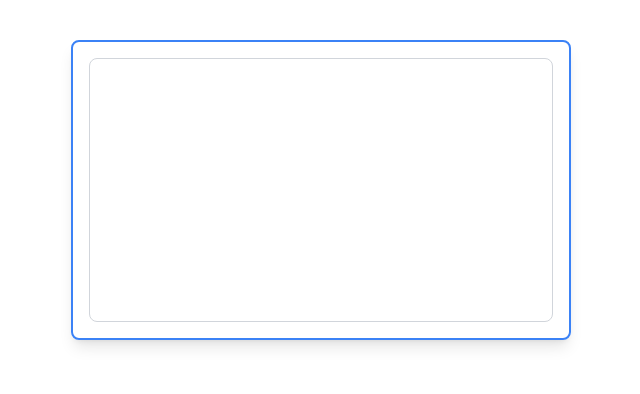
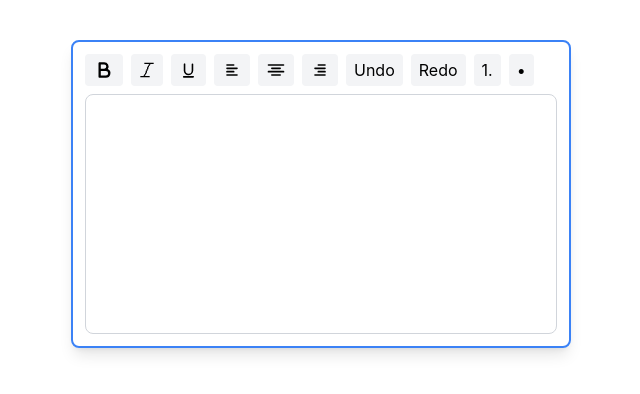
Before and after one commit to Phoreverr/react-text-editor, a React (Create React App) app: page / in a window 1280 px wide. Shown: the top 394 px of the page, without its empty margins (319-959 px from the left). Built offline with nearby package versions, Linux system fonts and the light colour scheme.

Commit message:
feat: design implementation

```diff
--- a/src/App.tsx
+++ b/src/App.tsx
@@ -1,14 +1,69 @@
 import './App.css';
+import { useRef, useState } from 'react';
+import AlignLeftIcons from './components/icons/AlignLeft.icon';
+import AlignCenterIcons from './components/icons/AlignCenter.icon';
+import AlignRightIcons from './components/icons/AlignRight.icon';
+import Underline from './components/icons/Underline.icon';
+import ItalicIcon from './components/icons/Italics.icon';
+import BoldIcon from './components/icons/Bold.icon';
 
 function App() {
+
+  const [align, setAlign] = useState("");
+  // const [align, setAlign] = useState<'left' | 'center' | 'right'>("");
+  const editorRef = useRef<HTMLDivElement>(null);
+
+  const exec = (command: string, value?: string) => {
+    document.execCommand(command, false, value);
+    editorRef.current?.focus();
+  };
+
   return (
-    <div className="w-[500px] h-[300px] border-2 border-blue-500 p-4 rounded-lg shadow-lg mx-auto mt-10">
-      <div className='flex justify-center'>
-
+    <div className="w-[500px] h-auto border-2 border-blue-500 p-3 rounded-lg shadow-lg mx-auto mt-10">
+      <div className='flex space-x-2 mb-2'>
+        <button className="px-2 py-1 rounded bg-gray-100" onClick={() => exec('bold')}>
+          <BoldIcon/>
+        </button>
+        <button className="px-2 py-1 rounded bg-gray-100" onClick={() => exec('italic')}>
+          <ItalicIcon/>
+        </button>
+        <button className="px-2 py-1 rounded bg-gray-100" onClick={() => exec('underline')}>
+          <Underline/>
+        </button>
+         <button
+          className={`px-2 py-1 rounded ${align === 'left' ? 'bg-blue-500 text-white' : 'bg-gray-100'}`}
+          onClick={() => setAlign('left')}>
+          <AlignLeftIcons/>
+        </button>
+        <button
+          className={`px-2 py-1 rounded ${align === 'center' ? 'bg-blue-500 text-white' : 'bg-gray-100'}`}
+          onClick={() => setAlign('center')}>
+          <AlignCenterIcons/>
+        </button>
+        <button
+          className={`px-2 py-1 rounded ${align === 'right' ? 'bg-blue-500 text-white' : 'bg-gray-100'}`}
+          onClick={() => setAlign('right')}
+        >
+          <AlignRightIcons/>
+        </button>
+        <button className="px-2 py-1 rounded bg-gray-100" onClick={() => exec('undo')}>
+          Undo
+        </button>
+        <button className="px-2 py-1 rounded bg-gray-100" onClick={() => exec('redo')}>
+          Redo
+        </button>
+        <button className="px-2 py-1 rounded bg-gray-100" onClick={() => exec('insertOrderedList')}>
+          1.
+        </button>
+        <button className="px-2 py-1 rounded bg-gray-100" onClick={() => exec('insertUnorderedList')}>
+          •
+        </button>
       </div>
-      <textarea
-        className="w-full h-full p-2 border border-gray-300 rounded-lg focus:outline-none focus:ring-0 focus:border-gray-300 resize-none"
-      ></textarea>
+      <div
+        ref={editorRef}
+        className="w-full h-60 p-2 border border-gray-300 rounded-lg focus:outline-none resize-none"
+        contentEditable
+      ></div>
     </div>
   );
 }
--- /dev/null
+++ b/src/components/icons/AddImage.icon.tsx
@@ -0,0 +1,25 @@
+import React from "react";
+
+const AddImageIcon = () => {
+  return (
+    <svg
+      xmlns="http://www.w3.org/2000/svg"
+      width="24"
+      height="24"
+      viewBox="0 0 24 24"
+    >
+      <g
+        fill="none"
+        stroke="currentColor"
+        strokeLinecap="round"
+        strokeLinejoin="round"
+        strokeWidth="1.5"
+      >
+        <path d="M16.24 3.5h-8.5a5 5 0 0 0-5 5v7a5 5 0 0 0 5 5h8.5a5 5 0 0 0 5-5v-7a5 5 0 0 0-5-5" />
+        <path d="m2.99 17l2.75-3.2a2.2 2.2 0 0 1 2.77-.27a2.2 2.2 0 0 0 2.77-.27l2.33-2.33a4 4 0 0 1 5.16-.43l2.49 1.93M7.99 10.17a1.66 1.66 0 1 0 0-3.32a1.66 1.66 0 0 0 0 3.32" />
+      </g>
+    </svg>
+  );
+};
+
+export default AddImageIcon;
--- /dev/null
+++ b/src/components/icons/AlignCenter.icon.tsx
@@ -0,0 +1,19 @@
+import React from "react";
+
+const AlignCenterIcons = () => {
+  return (
+    <svg
+      xmlns="http://www.w3.org/2000/svg"
+      width="20"
+      height="20"
+      viewBox="0 0 24 24"
+    >
+      <path
+        fill="currentColor"
+        d="M21 7H3a1 1 0 0 1 0-2h18a1 1 0 0 1 0 2m-4 4H7a1 1 0 0 1 0-2h10a1 1 0 0 1 0 2m4 4H3a1 1 0 0 1 0-2h18a1 1 0 0 1 0 2m-4 4H7a1 1 0 0 1 0-2h10a1 1 0 0 1 0 2"
+      />
+    </svg>
+  );
+};
+
+export default AlignCenterIcons;
--- /dev/null
+++ b/src/components/icons/AlignLeft.icon.tsx
@@ -0,0 +1,23 @@
+import React from "react";
+
+const AlignLeftIcons = () => {
+  return (
+    <svg
+      xmlns="http://www.w3.org/2000/svg"
+      width="20"
+      height="20"
+      viewBox="0 0 24 24"
+    >
+      <path
+        fill="none"
+        stroke="currentColor"
+        strokeLinecap="round"
+        strokeLinejoin="round"
+        strokeWidth="2"
+        d="M6 6h8m-8 4h12M6 14h8m-8 4h12"
+      />
+    </svg>
+  );
+};
+
+export default AlignLeftIcons;
--- /dev/null
+++ b/src/components/icons/AlignRight.icon.tsx
@@ -0,0 +1,23 @@
+import React from "react";
+
+const AlignRightIcons = () => {
+  return (
+    <svg
+      xmlns="http://www.w3.org/2000/svg"
+      width="20"
+      height="20"
+      viewBox="0 0 24 24"
+    >
+      <path
+        fill="none"
+        stroke="currentColor"
+        strokeLinecap="round"
+        strokeLinejoin="round"
+        strokeWidth="2"
+        d="M18 6h-8m8 4H6m12 4h-8m8 4H6"
+      />
+    </svg>
+  );
+};
+
+export default AlignRightIcons;
--- /dev/null
+++ b/src/components/icons/Bold.icon.tsx
@@ -0,0 +1,17 @@
+const BoldIcon = () => {
+  return (
+    <svg
+      xmlns="http://www.w3.org/2000/svg"
+      width="22"
+      height="22"
+      viewBox="0 0 24 24"
+    >
+      <path
+        fill="currentColor"
+        d="M6 4.75c0-.69.56-1.25 1.25-1.25h5a4.752 4.752 0 0 1 3.888 7.479A5 5 0 0 1 14 20.5H7.25c-.69 0-1.25-.56-1.25-1.25ZM8.5 13v5H14a2.5 2.5 0 1 0 0-5Zm0-2.5h3.751A2.25 2.25 0 0 0 12.25 6H8.5Z"
+      />
+    </svg>
+  );
+};
+
+export default BoldIcon;
--- /dev/null
+++ b/src/components/icons/Italics.icon.tsx
@@ -0,0 +1,17 @@
+const ItalicIcon = () => {
+  return (
+    <svg
+      xmlns="http://www.w3.org/2000/svg"
+      width="16"
+      height="16"
+      viewBox="0 0 24 24"
+    >
+      <path
+        fill="currentColor"
+        d="M22 1v2h-5v1h-1v2h-1v2h-1v3h-1v2h-1v3h-1v2h-1v2H9v1h7v2H2v-2h5v-1h1v-2h1v-2h1v-3h1v-2h1V8h1V6h1V4h1V3H8V1z"
+      />
+    </svg>
+  );
+};
+
+export default ItalicIcon;
--- /dev/null
+++ b/src/components/icons/Redo.icon.tsx
@@ -0,0 +1,21 @@
+const RedoIcon = () => {
+  return (
+    <svg
+      xmlns="http://www.w3.org/2000/svg"
+      width="24"
+      height="24"
+      viewBox="0 0 24 24"
+    >
+      <path
+        fill="none"
+        stroke="currentColor"
+        stroke-linecap="round"
+        stroke-linejoin="round"
+        stroke-width="2"
+        d="M20 9v5h-5M4 16c.497-4.5 3.367-8 8-8c2.73 0 5.929 2.268 7.294 5.5"
+      />
+    </svg>
+  );
+};
+
+export default RedoIcon;
--- /dev/null
+++ b/src/components/icons/Underline.icon.tsx
@@ -0,0 +1,20 @@
+const Underline = () => {
+  return (
+    <svg
+      xmlns="http://www.w3.org/2000/svg"
+      width="19"
+      height="19"
+      viewBox="0 0 24 24"
+    >
+      <g fill="none">
+        <path d="m12.593 23.258l-.011.002l-.071.035l-.02.004l-.014-.004l-.071-.035q-.016-.005-.024.005l-.004.01l-.017.428l.005.02l.01.013l.104.074l.015.004l.012-.004l.104-.074l.012-.016l.004-.017l-.017-.427q-.004-.016-.017-.018m.265-.113l-.013.002l-.185.093l-.01.01l-.003.011l.018.43l.005.012l.008.007l.201.093q.019.005.029-.008l.004-.014l-.034-.614q-.005-.018-.02-.022m-.715.002a.02.02 0 0 0-.027.006l-.006.014l-.034.614q.001.018.017.024l.015-.002l.201-.093l.01-.008l.004-.011l.017-.43l-.003-.012l-.01-.01z" />
+        <path
+          fill="currentColor"
+          d="M18 19a1 1 0 0 1 .117 1.993L18 21H6a1 1 0 0 1-.117-1.993L6 19zM17 3a1 1 0 0 1 .993.883L18 4v8a6 6 0 0 1-11.996.225L6 12V4a1 1 0 0 1 1.993-.117L8 4v8a4 4 0 0 0 7.995.2L16 12V4a1 1 0 0 1 1-1"
+        />
+      </g>
+    </svg>
+  );
+};
+
+export default Underline;
--- /dev/null
+++ b/src/components/icons/Undo.icon.tsx
@@ -0,0 +1,21 @@
+const UndoIcon = () => {
+  return (
+    <svg
+      xmlns="http://www.w3.org/2000/svg"
+      width="22"
+      height="22"
+      viewBox="0 0 24 24"
+    >
+      <path
+        fill="none"
+        stroke="currentColor"
+        stroke-linecap="round"
+        stroke-linejoin="round"
+        stroke-width="2"
+        d="M4 9v5h5m11 2c-.497-4.5-3.367-8-8-8c-2.73 0-5.929 2.268-7.294 5.5"
+      />
+    </svg>
+  );
+};
+
+export default UndoIcon;
```
